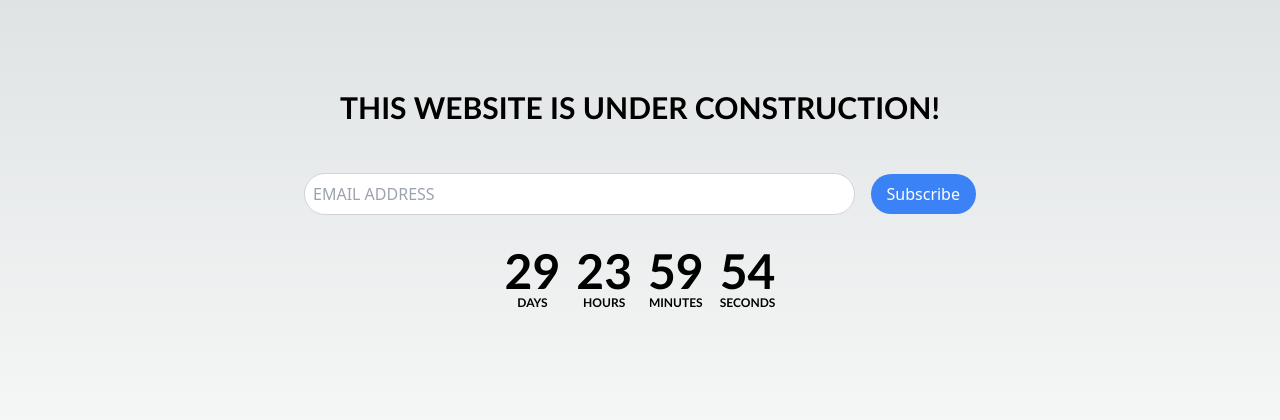
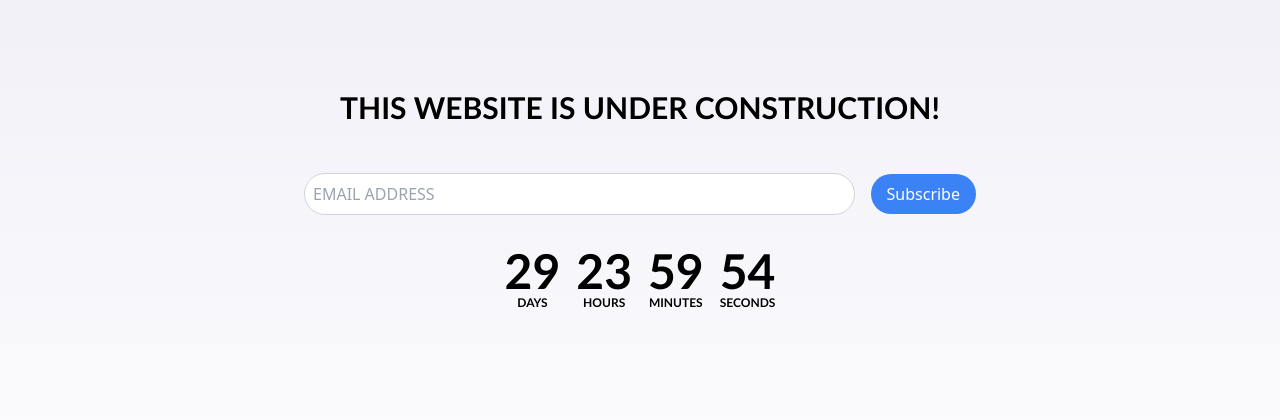
Before and after one commit to zieeco/coming-soon-page, a Next.js app: page / in a window 1280 px wide. Shown: the part 184-604 px from the top of the page. Built offline with nearby package versions, Linux system fonts and the light colour scheme.

Commit message:
style(css): update background in globals.css

```diff
--- a/src/app/globals.css
+++ b/src/app/globals.css
@@ -4,16 +4,8 @@
 
 :root {
   --foreground-rgb: 0, 0, 0;
-  --background-start-rgb: 214, 219, 220;
+  --background-start-rgb: 237, 236, 246;
   --background-end-rgb: 255, 255, 255;
-}
-
-*,
-*::before,
-*::after {
-  margin: 0;
-  padding: 0;
-  box-sizing: border-box;
 }
 
 .all-font {
```
